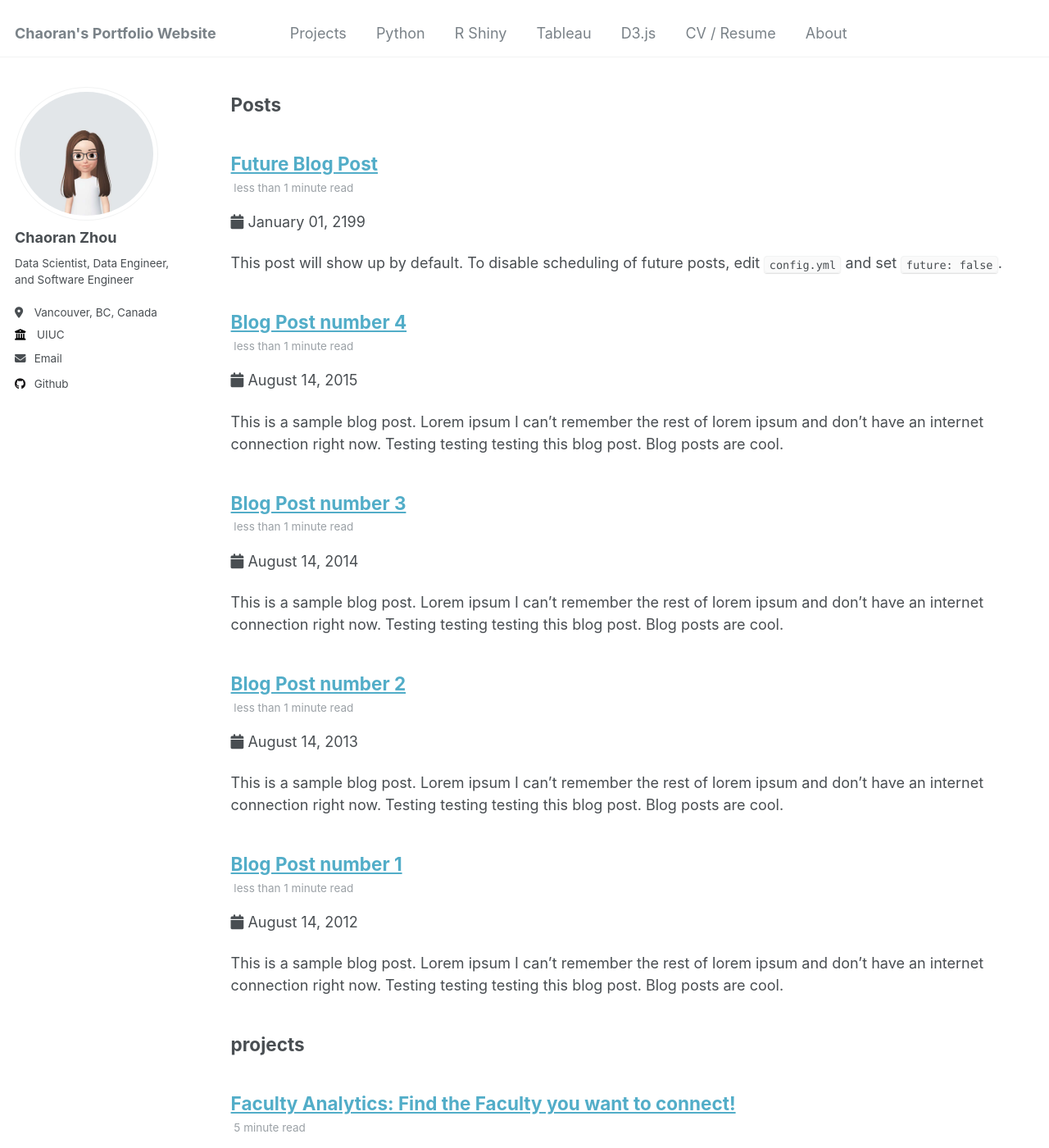
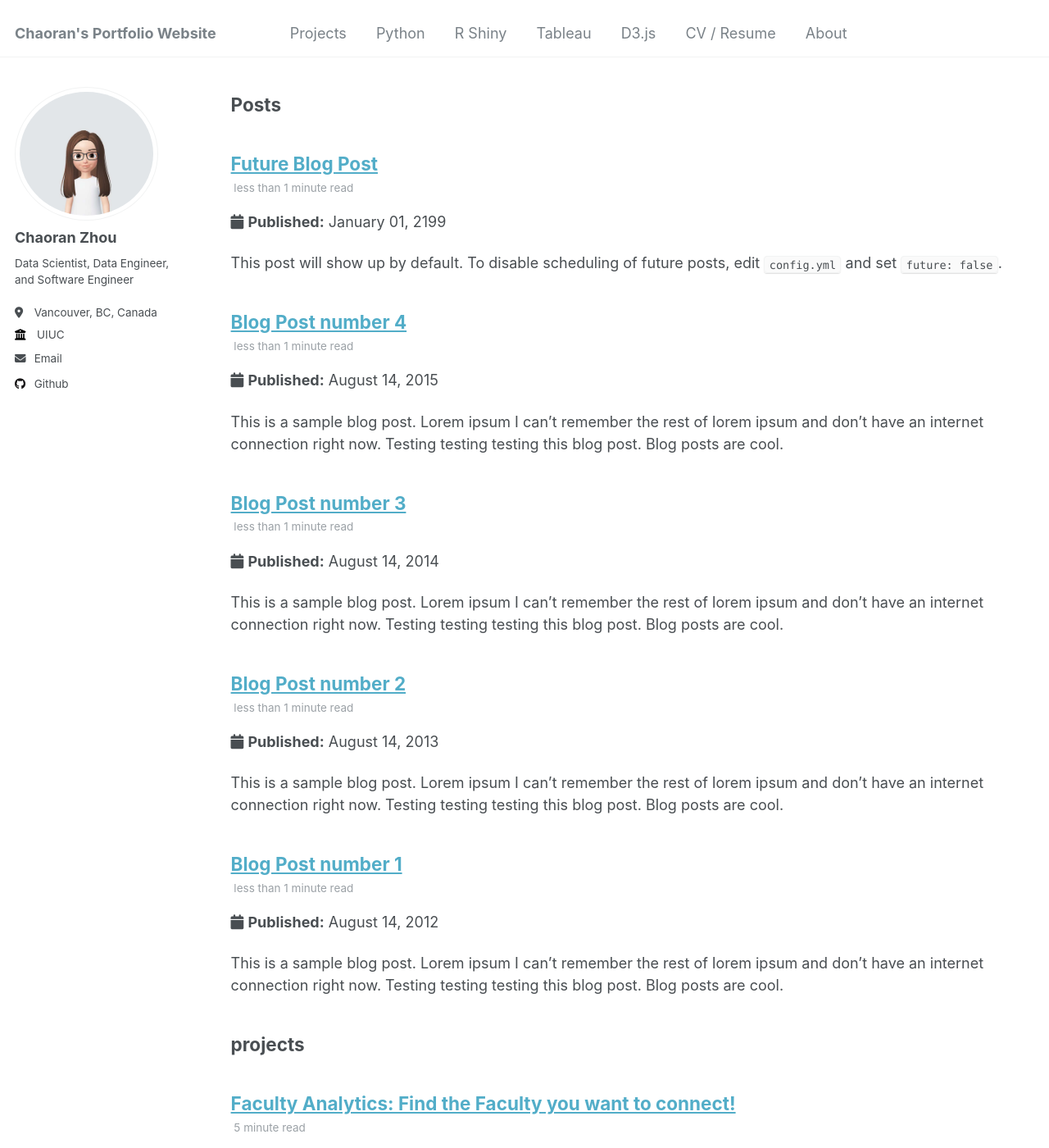
Before and after one commit to ranranrunforit/ranranrunforit.github.io, a Jekyll site: the page built from _pages/sitemap.md, in a window 1280 px wide and 1400 px high, scrolled down 1577 px. Shown: the whole window at 82% size. Built offline with Jekyll 4.4.1, drawn with Linux system fonts in a browser that asks for light colours; some of the changed text lies outside the part shown.

Commit message:
Update archive-single.html

```diff
--- a/_includes/archive-single.html
+++ b/_includes/archive-single.html
@@ -43,7 +43,7 @@
         {% elsif post.collection == 'publications' %}
           <p>Published in <i>{{ post.venue }}</i>, {{ post.date | default: "1900-01-01" | date: "%Y" }} </p>
         {% elsif post.date %}
-         <p class="page__date"><i class="fa fa-calendar" aria-hidden="true"></i> <time datetime="{{ post.date | default: "1900-01-01" | date_to_xmlschema }}">{{ post.date | default: "1900-01-01" | date: "%B %d, %Y" }}</time></p>
+         <p class="page__date"><i class="fa fa-calendar" aria-hidden="true"></i> <strong> {{ site.data.ui-text[site.locale].date_label | default: "Published:" }}</strong> <time datetime="{{ post.date | default: "1900-01-01" | date_to_xmlschema }}">{{ post.date | default: "1900-01-01" | date: "%B %d, %Y" }}</time></p>
         {% endif %}
 
     {% if post.excerpt and site.read_more != 'enabled' %}
```
